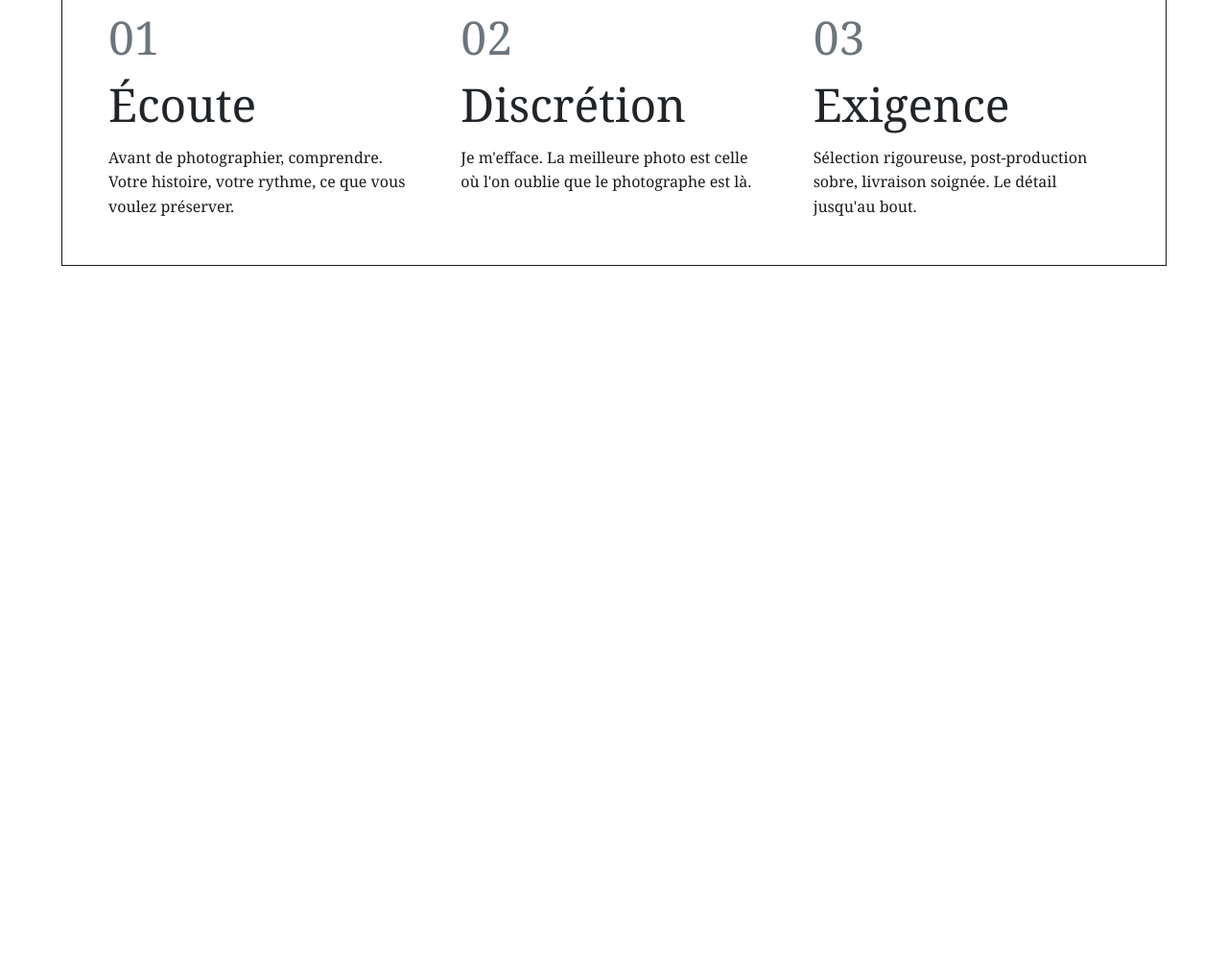
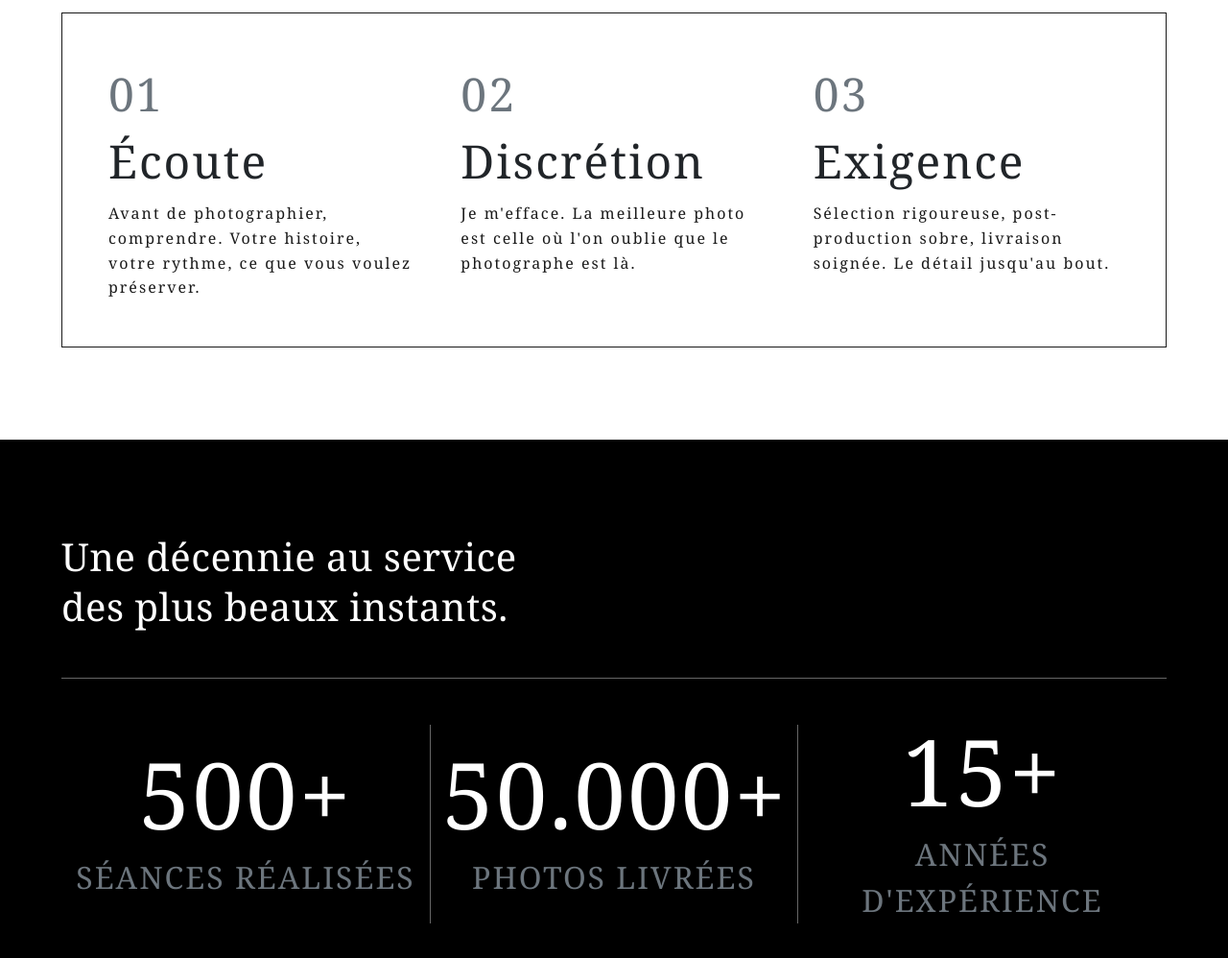
Before and after one commit to Juanrojasdc/projet-site-photo, a website: page pages/apropos.html in a window 1280 px wide. Shown: the part 1802-2800 px from the top of the page at 96% size. Before the commit the page ends 2175 px from the top, so only its background shows below. Drawn offline with nearby package versions, Linux system fonts and the light colour scheme; files whose address does not match are found by name; a web font is replaced by a local one.

Commit message:
Feat:Mise a jour page a propos__Juan

```diff
--- a/pages/apropos.html
+++ b/pages/apropos.html
@@ -26,9 +26,8 @@
   <body>
     <div id="navbar-placeholder"></div>
 
-    <!-- =========================================================
-         SECTION HERO : À PROPOS
-         ========================================================= -->
+    <!-- SECTION HERO À PROPOS -->
+
     <section class="hero-about d-flex align-items-center position-relative">
       <div class="hero-about__overlay position-absolute w-100 h-100 top-0 start-0"></div>
 
@@ -49,13 +48,11 @@
       </div>
     </section>
 
-    <!-- =========================================================
-         SECTION INTRO : LA PHOTOGRAPHIE
-         ========================================================= -->
+    <!-- SECTION LA PHOTOGRAPHIE -->
+
     <section class="about-intro bg-black py-5">
       <div class="container-fluid px-4 px-md-5 py-4 py-md-5">
         <div class="row align-items-center gx-md-5">
-          <!-- COLONNE IMAGE : Alignement chirurgical à gauche en desktop (ps-lg-3) -->
           <div class="col-12 col-md-6 order-2 order-md-1 mt-5 mt-md-0 ps-lg-3">
             <img
               src="/assets/img/PHOTO-2024-07-06-09-59-40.webp"
@@ -64,7 +61,6 @@
             />
           </div>
 
-          <!-- COLONNE TEXTE : Alignement chirurgical à droite en desktop (pe-lg-3) -->
           <div class="col-12 col-md-6 order-1 order-md-2 text-white pe-lg-3">
             <h2 class="about-intro__title mb-4">
               La <span class="about-intro__highlight">Photographie</span>, comme un langage.
@@ -91,11 +87,9 @@
         </div>
       </div>
     </section>
-    <!--
-      =========================================================
-      SECTION PRINCIPES (SECTION BLANCHE)
-      =========================================================
-    -->
+
+    <!-- SECTION PRINCIPES (SECTION BLANCHE) -->
+
     <section class="about-principles bg-white text-dark py-5">
       <!-- Maintien de l'alignement fluide avec px-4 px-md-5 -->
       <div class="container-fluid px-4 px-md-5 py-4 py-md-5">
@@ -140,5 +134,44 @@
         </div>
       </div>
     </section>
+
+    <!-- SECTION STATISTIQUES (SECTION NOIRE) -->
+
+    <section class="about-stats bg-black text-white py-5">
+      <div class="container-fluid px-4 px-md-5 py-4 py-md-5">
+        <h2 class="about-stats__title text-center text-md-start mb-4 mb-md-5 ms-lg-3">
+          Une décennie au service<br class="d-none d-md-block" />
+          des plus beaux instants.
+        </h2>
+
+        <hr class="about-stats__divider mx-lg-3 mb-0 mb-md-5" />
+
+        <div class="row text-center mx-lg-3 g-0 g-md-4">
+          <!-- ITEM 01 -->
+          <div class="col-12 col-md-4 about-stats__item py-5 py-md-0">
+            <div class="about-stats__number">500+</div>
+            <div class="about-stats__label text-uppercase letter-spacing-2 text-secondary">
+              SÉANCES RÉALISÉES
+            </div>
+          </div>
+
+          <!-- ITEM 02 -->
+          <div class="col-12 col-md-4 about-stats__item about-stats__item--bordered py-5 py-md-0">
+            <div class="about-stats__number">50.000+</div>
+            <div class="about-stats__label text-uppercase letter-spacing-2 text-secondary">
+              PHOTOS LIVRÉES
+            </div>
+          </div>
+
+          <!-- ITEM 03 -->
+          <div class="col-12 col-md-4 about-stats__item py-5 py-md-0">
+            <div class="about-stats__number">15+</div>
+            <div class="about-stats__label text-uppercase letter-spacing-2 text-secondary">
+              ANNÉES D'EXPÉRIENCE
+            </div>
+          </div>
+        </div>
+      </div>
+    </section>
   </body>
 </html>
--- a/sass/apropos-style.scss
+++ b/sass/apropos-style.scss
@@ -20,10 +20,11 @@
   font-family: 'montserrat-regular';
   src: url(/assets/fonts/Montserrat/Montserrat-Regular.ttf);
 }
+* {
+  letter-spacing: 2px;
+}
+// BLOCK : HERO ABOUT
 
-// ==========================================================================
-// BLOCK : HERO ABOUT
-// ==========================================================================
 .hero-about {
   background-image: url('/assets/img/362487497_1692271614531659_1542923346687557919_n.webp');
   background-size: cover;
@@ -76,9 +77,8 @@
   }
 }
 
-// ==========================================================================
 // BLOCK : ABOUT INTRO
-// ==========================================================================
+
 .about-intro {
   background-color: #000000;
 
@@ -131,32 +131,29 @@
     border-radius: 2px;
   }
 }
-// ==========================================================================
+
 // BLOCK : PRINCIPES (SECTION BLANCHE)
-// ==========================================================================
 
 .about-principles {
   background-color: #ffffff;
   color: #000000;
 
-  // ELEMENT : Titre de section
   &__title {
     font-family: 'playfair-regular', Georgia, serif;
-    font-size: 48px; // Desktop exact
+    font-size: 48px;
     line-height: 1.2;
     letter-spacing: 0.5px;
 
     span {
       font-family: 'playfair-regular', Georgia, serif;
-      font-style: italic; // Pour correspondre à "aucune concession" sur la maquette
+      font-style: italic;
     }
 
     @media (max-width: 768px) {
-      font-size: 36px; // Mobile exact
+      font-size: 36px;
     }
   }
 
-  // ELEMENT : Boîte avec bordure
   &__box {
     border-color: #1a1a1a !important;
   }
@@ -164,7 +161,6 @@
   // ELEMENT : Colonnes (Gestion des séparateurs sur mobile)
   &__item {
     @media (max-width: 767px) {
-      // Ajoute une ligne de séparation en bas de chaque item sur mobile SAUF le dernier
       &:not(:last-child) {
         border-bottom: 1px solid #1a1a1a;
         padding-bottom: 2rem;
@@ -173,33 +169,98 @@
     }
   }
 
-  // ELEMENT : Numéros (01, 02, 03)
   &__number {
     font-family: 'playfair-regular', Georgia, serif;
-    font-size: 48px; // Desktop exact
-    color: #6c757d; // Gris pour donner l'effet légèrement estompé de la maquette
+    font-size: 48px;
+    color: #6c757d;
 
     @media (max-width: 768px) {
-      font-size: 40px; // Mobile exact
+      font-size: 40px; // Mobile
     }
   }
 
-  // ELEMENT : Sous-titres (Écoute, Discrétion, Exigence)
   &__subtitle {
     font-family: 'playfair-regular', Georgia, serif;
-    font-size: 48px; // Desktop exact
+    font-size: 48px;
     line-height: 1.1;
 
     @media (max-width: 768px) {
-      font-size: 40px; // Mobile exact
+      font-size: 40px; //
     }
   }
 
-  // ELEMENT : Textes paragraphes
   &__text {
     font-family: 'playfair-regular', Georgia, serif;
-    font-size: 16px; // Fixe en desktop et mobile selon ta demande
+    font-size: 16px;
     line-height: 1.6;
     color: #1a1a1a;
   }
 }
+
+// BLOCK : STATISTIQUES (SECTION NOIRE)
+
+.about-stats {
+  background-color: #000000;
+  color: #ffffff;
+  font-family: 'playfair-regular', Georgia, serif;
+
+  &__title {
+    font-size: 40px;
+    line-height: 1.3;
+    letter-spacing: 0.5px;
+    font-weight: normal;
+
+    @media (max-width: 768px) {
+      font-size: 36px;
+    }
+  }
+
+  // ELEMENT : Ligne de séparation sous le titre
+  &__divider {
+    border-top: 1px solid rgba(255, 255, 255, 0.4);
+    opacity: 1;
+  }
+
+  &__item {
+    display: flex;
+    flex-direction: column;
+    justify-content: center;
+
+    // MODIFICATEUR : Lignes verticales pour l'élément central (Desktop uniquement)
+    &--bordered {
+      @media (min-width: 768px) {
+        border-left: 1px solid rgba(255, 255, 255, 0.4);
+        border-right: 1px solid rgba(255, 255, 255, 0.4);
+      }
+    }
+
+    // Gestion des séparateurs sur mobile
+    @media (max-width: 767px) {
+      &:not(:last-child) {
+        border-bottom: 1px solid rgba(255, 255, 255, 0.2);
+        padding-bottom: 2rem;
+        margin-bottom: 1rem;
+      }
+    }
+  }
+
+  &__number {
+    font-size: 96px;
+    line-height: 1;
+
+    @media (max-width: 768px) {
+      font-size: 64px;
+    }
+  }
+
+  &__label {
+    font-size: 32px;
+    text-transform: uppercase;
+    letter-spacing: 2px;
+    margin-top: 15px;
+
+    @media (max-width: 768px) {
+      font-size: 18px;
+    }
+  }
+}
--- a/sass/navbar-style.scss
+++ b/sass/navbar-style.scss
@@ -12,6 +12,10 @@
   font-family: 'playfair-regular';
   src: url(/assets/fonts/Playfair/PlayfairDisplay-Regular.ttf);
 }
+* {
+  letter-spacing: 2px;
+}
+
 .navbar-glass {
   position: fixed;
   top: 0;
```
Also changed, not shown: assets/css/apropos-style.min.css, assets/css/contact-style.min.css (added), assets/css/illustration-de-contact.min.css, assets/css/navbar-style.min.css, css/footer-style.min.css (deleted), css/illustration-de-contact.min.css (deleted), css/main.min.css (deleted).
